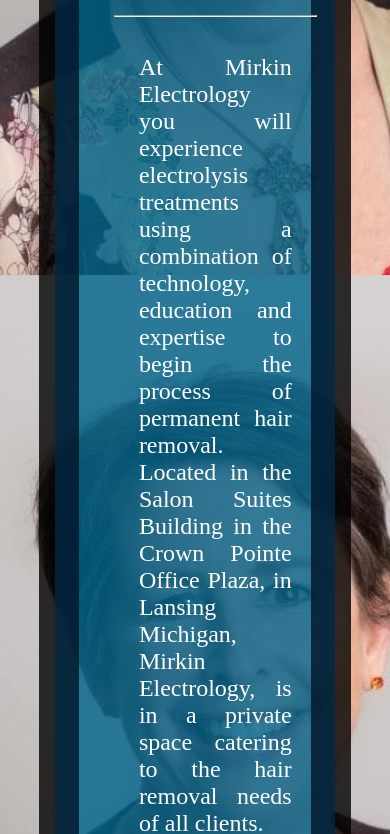
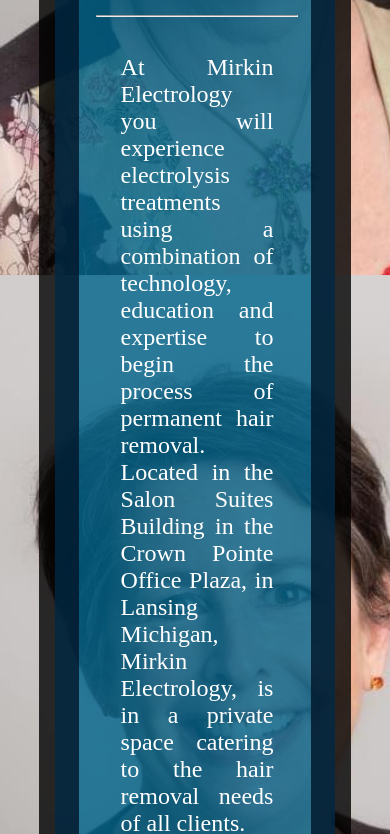
Before and after one commit to AlanDSaster/mirkin, a plain HTML site: page index.html in a window 390 px wide. Shown: the part 569-1403 px from the top of the page. Drawn offline with Linux system fonts and the light colour scheme.

Commit message:
Update styles.css

```diff
--- a/styles.css
+++ b/styles.css
@@ -173,9 +173,14 @@
 }
 
 @media(max-width: 600px) {
+	nav,
+	section,
 	.content {
+		margin-left: 1%;
+		margin-right: 1%;
 		width: 100%;
 	}
+
 
 	#auto-header,
 	section,
```
